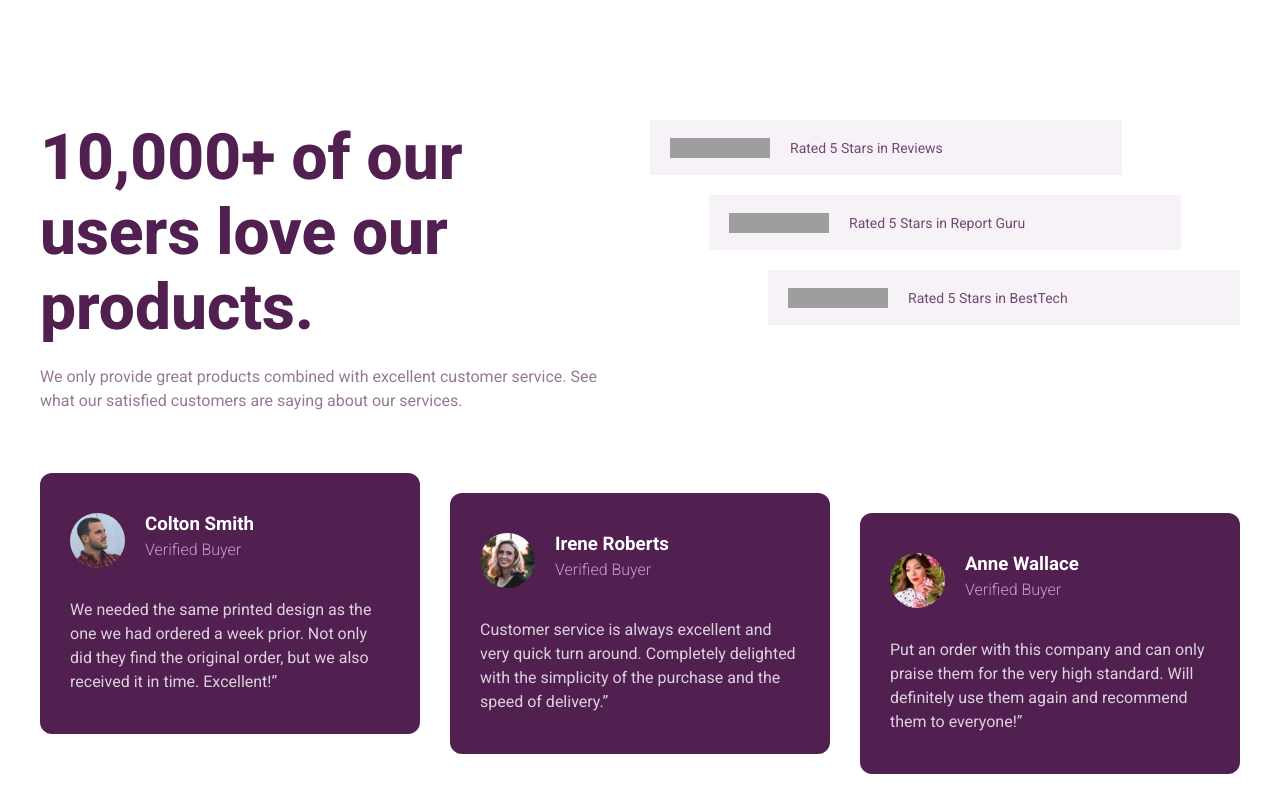
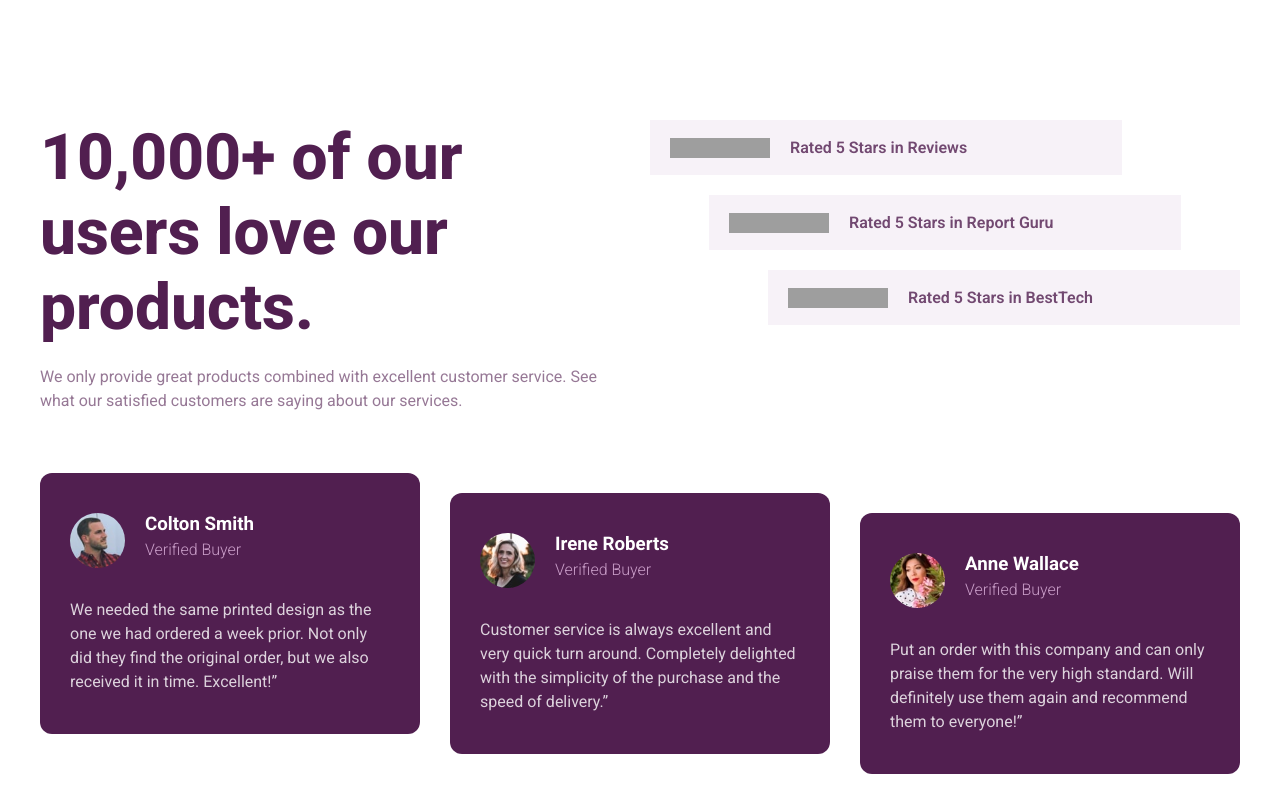
Before and after one commit to mehdikidai/design_css_gomycode, a website built with Vite: page index.html in a window 1280 px wide. Built offline with nearby package versions, Linux system fonts and the light colour scheme; grey boxes are pictures that could not be loaded.

Commit message:
CSS fix three ++

```diff
--- a/src/style.scss
+++ b/src/style.scss
@@ -65,7 +65,8 @@
                             .text {
                                 p {
                                     color: $main-color;
-                                    font-size: 0.875rem;
+                                    font-size: 1rem;
+                                    font-weight: 600;
                                     opacity: 0.8;
                                 }
                             }
```
